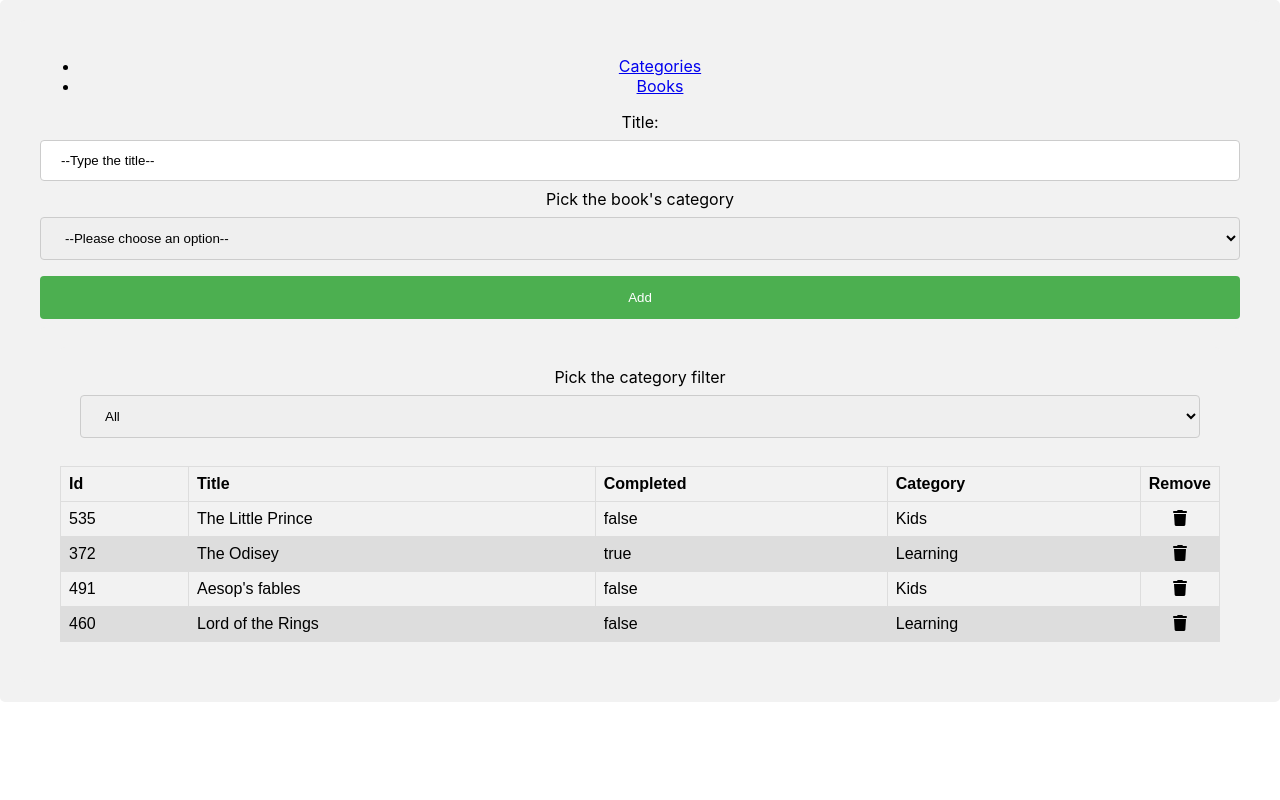
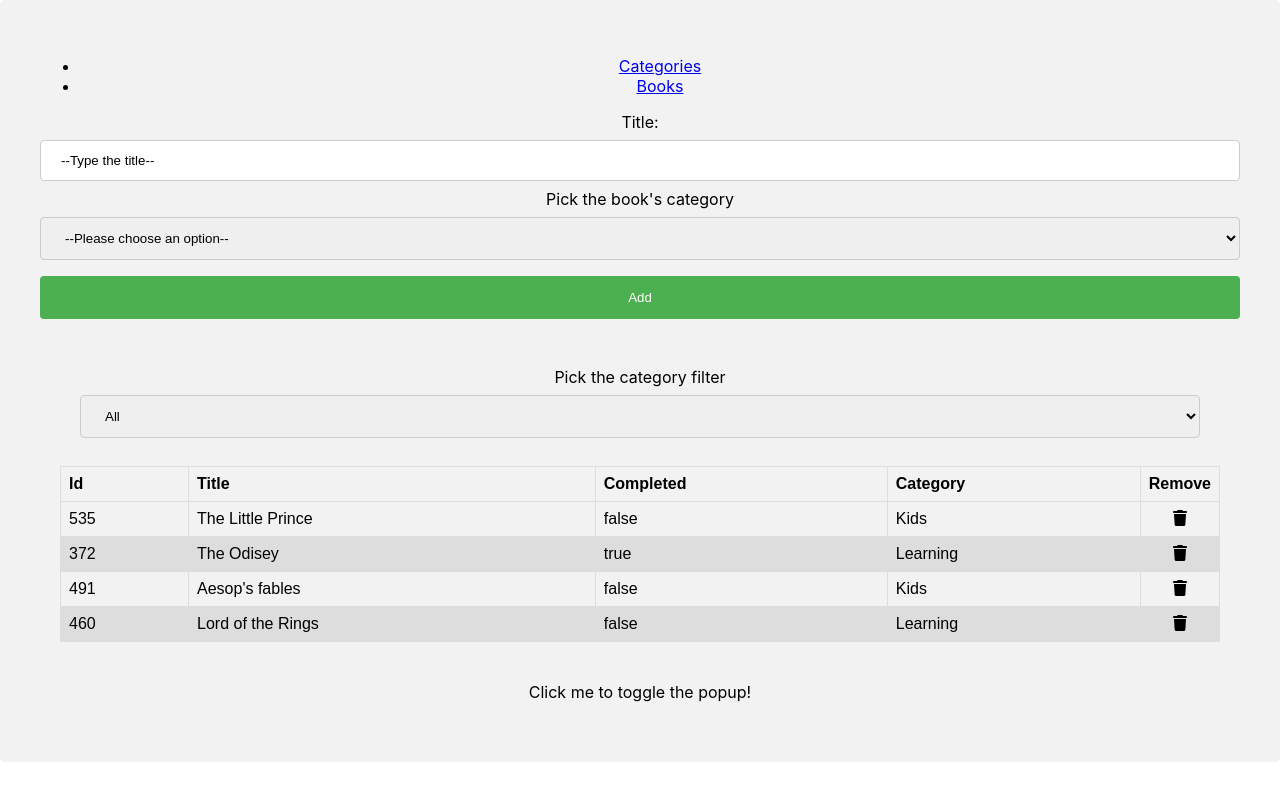
Before and after one commit to IvanDerlich/bookstore, a React (Create React App) app: page / in a window 1280 px wide. Built offline with nearby package versions, Linux system fonts and the light colour scheme.

Commit message:
Create “Not implemented yet” message to be used in different sections

```diff
--- a/src/components/App.css
+++ b/src/components/App.css
@@ -41,3 +41,59 @@
 .center-text {
   text-align: center;
 }
+
+.popup {
+  position: relative;
+  display: inline-block;
+  cursor: pointer;
+  -webkit-user-select: none;
+  -moz-user-select: none;
+  -ms-user-select: none;
+  user-select: none;
+}
+
+/* The actual popup */
+.popup .popuptext {
+  visibility: hidden;
+  width: 160px;
+  background-color: #555;
+  color: #fff;
+  text-align: center;
+  border-radius: 6px;
+  padding: 8px 0;
+  position: absolute;
+  z-index: 1;
+  bottom: 125%;
+  left: 50%;
+  margin-left: -80px;
+}
+
+/* Popup arrow */
+.popup .popuptext::after {
+  content: "";
+  position: absolute;
+  top: 100%;
+  left: 50%;
+  margin-left: -5px;
+  border-width: 5px;
+  border-style: solid;
+  border-color: #555 transparent transparent transparent;
+}
+
+/* Toggle this class - hide and show the popup */
+.popup .show {
+  visibility: visible;
+  -webkit-animation: fadeIn 1s;
+  animation: fadeIn 1s;
+}
+
+/* Add animation (fade in the popup) */
+@-webkit-keyframes fadeIn {
+  from {opacity: 0;}
+  to {opacity: 1;}
+}
+
+@keyframes fadeIn {
+  from {opacity: 0;}
+  to {opacity:1 ;}
+}
--- a/src/components/App.js
+++ b/src/components/App.js
@@ -1,3 +1,5 @@
+/* eslint-disable jsx-a11y/click-events-have-key-events */
+/* eslint-disable jsx-a11y/no-static-element-interactions */
 /* eslint-disable no-unused-vars */
 import {
   BrowserRouter, Link, Route, Switch,
@@ -7,6 +9,10 @@ import BooksList from '../containers/BookList';
 import BookForm from '../containers/BookForm';
 
 function App(/* props */) {
+  function featureNotImplemented(id) {
+    const popup = document.getElementById(id);
+    popup.classList.toggle('show');
+  }
   return (
     <div className="App">
       <BrowserRouter>
@@ -27,6 +33,13 @@ function App(/* props */) {
         <BookForm />
         <BooksList />
       </BrowserRouter>
+      <div
+        className="popup"
+        onClick={() => featureNotImplemented('myPopup')}
+      >
+        Click me to toggle the popup!
+        <span className="popuptext" id="myPopup">Feature not implented yet.</span>
+      </div>
     </div>
   );
 }
```
